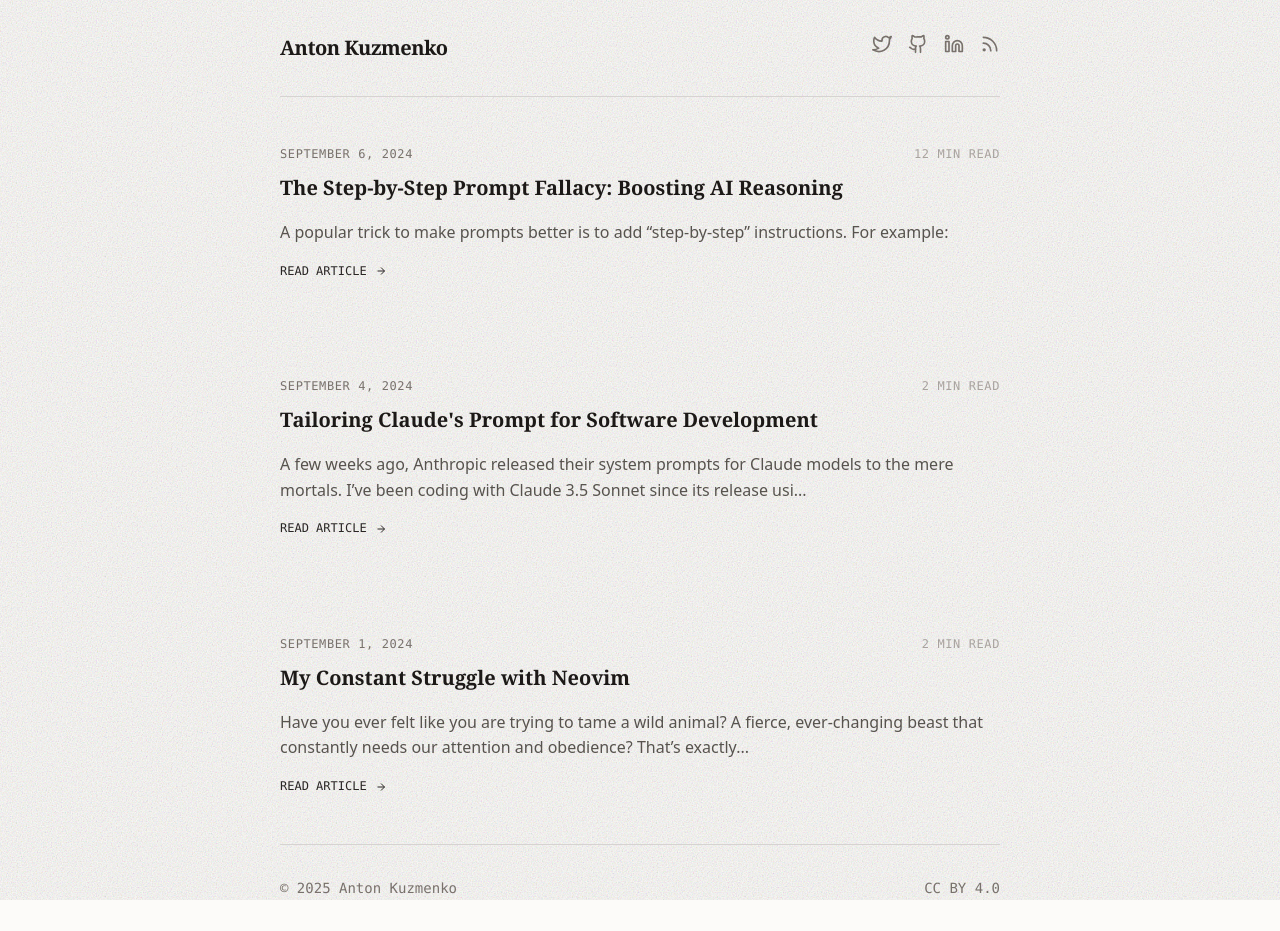
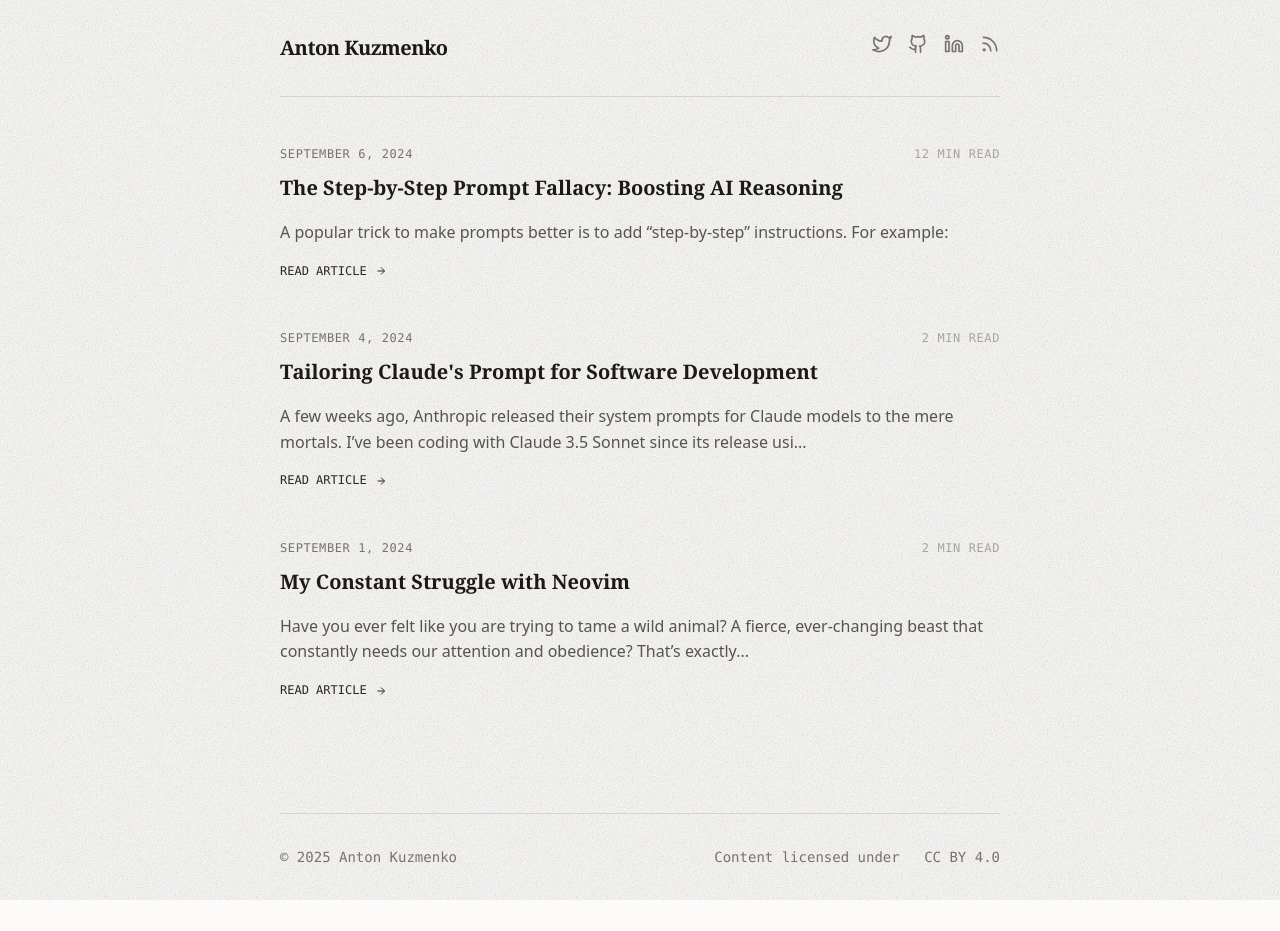
Before and after one commit to default-anton/default-anton.github.io, a Jekyll site: the page built from index.html, in a window 1280 px wide. Built offline with Jekyll 4.4.1, drawn with Linux system fonts in a browser that asks for light colours; nearby versions of some CDN libraries; the list of posts is cut into pages by our own code; after the commit the page ends 900 px from its top, so only the background shows below that.

Commit message:
fix: correct footer HTML, update contact link, and remove extra CSS margin

```diff
--- a/_includes/footer.html
+++ b/_includes/footer.html
@@ -1,6 +1,7 @@
 <footer class="flex justify-between items-center font-mono text-sm">
   <div>&copy; {{ site.time | date: '%Y' }} {{ site.author | default: site.title }}</div>
-  <div Content licensed under <a href="https://creativecommons.org/licenses/by/4.0/" target="_blank"
-    rel="noopener noreferrer" class="underline">CC BY 4.0</a>
+  <div>
+    Content licensed under <a href="https://creativecommons.org/licenses/by/4.0/" target="_blank"
+      rel="noopener noreferrer" class="underline">CC BY 4.0</a>
   </div>
 </footer>
--- a/_layouts/post.html
+++ b/_layouts/post.html
@@ -33,7 +33,6 @@ layout: default
       <p class="font-serif font-bold mb-1">Enjoyed this read?</p>
       <p class="text-sm" style="color: var(--text-600)">Feel free to reach out regarding this topic.</p>
     </div>
-    <a href="mailto:{{ site.email }}" class="btn-primary" style="text-decoration: none; display: inline-block;">Contact
-      Me</a>
+    <a href="https://x.com/{{ site.twitter_username }}" class="btn-primary" style="text-decoration: none; display: inline-block;" target="_blank" rel="noopener noreferrer">Contact me</a>
   </div>
 </div>
--- a/css/style.css
+++ b/css/style.css
@@ -104,7 +104,6 @@ nav {
     cursor: pointer;
     display: block;
     text-decoration: none;
-    margin-bottom: 3rem;
 }
 .post-item:hover h2 { color: var(--text-600); }
 .post-item:hover .read-link { text-decoration: underline; text-underline-offset: 4px; text-decoration-color: var(--text-400); }
```
